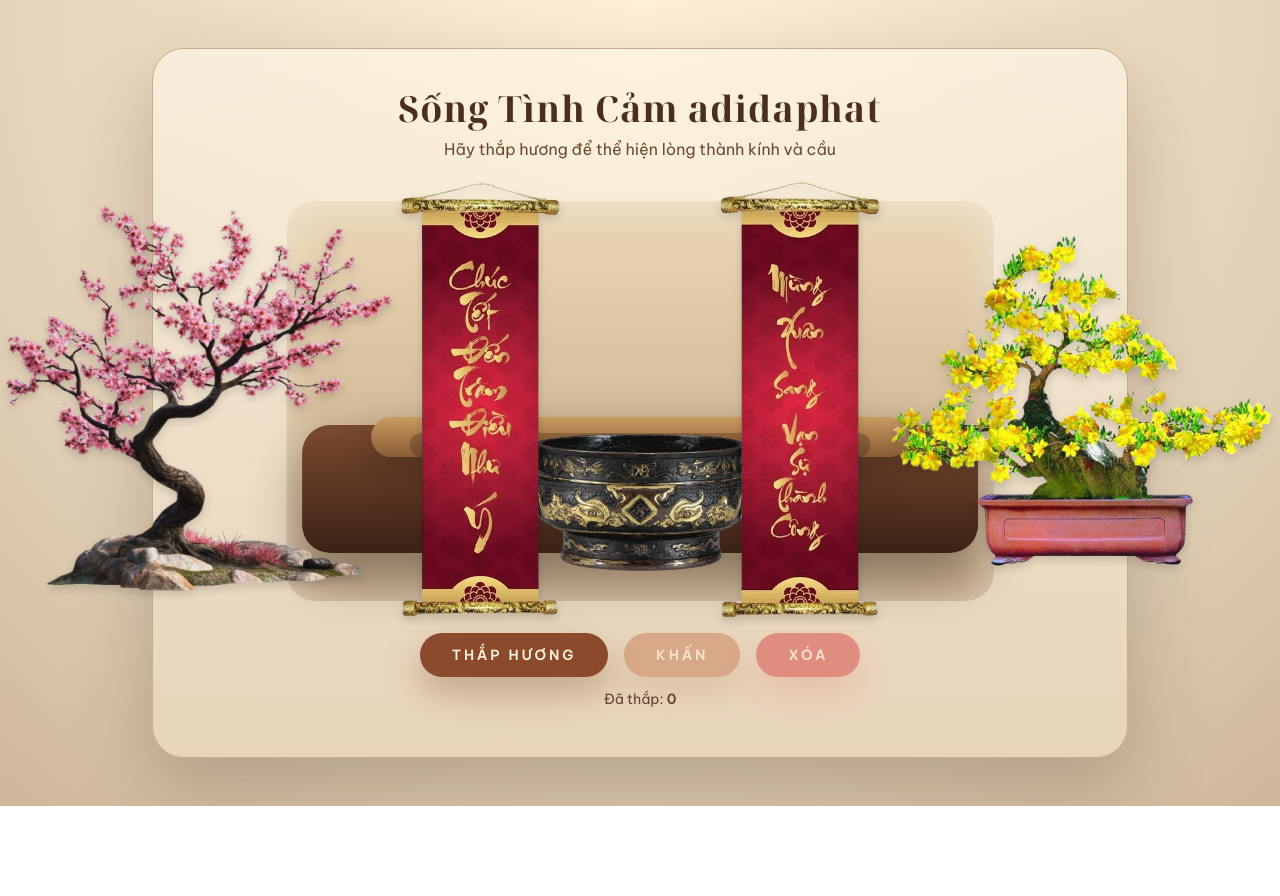
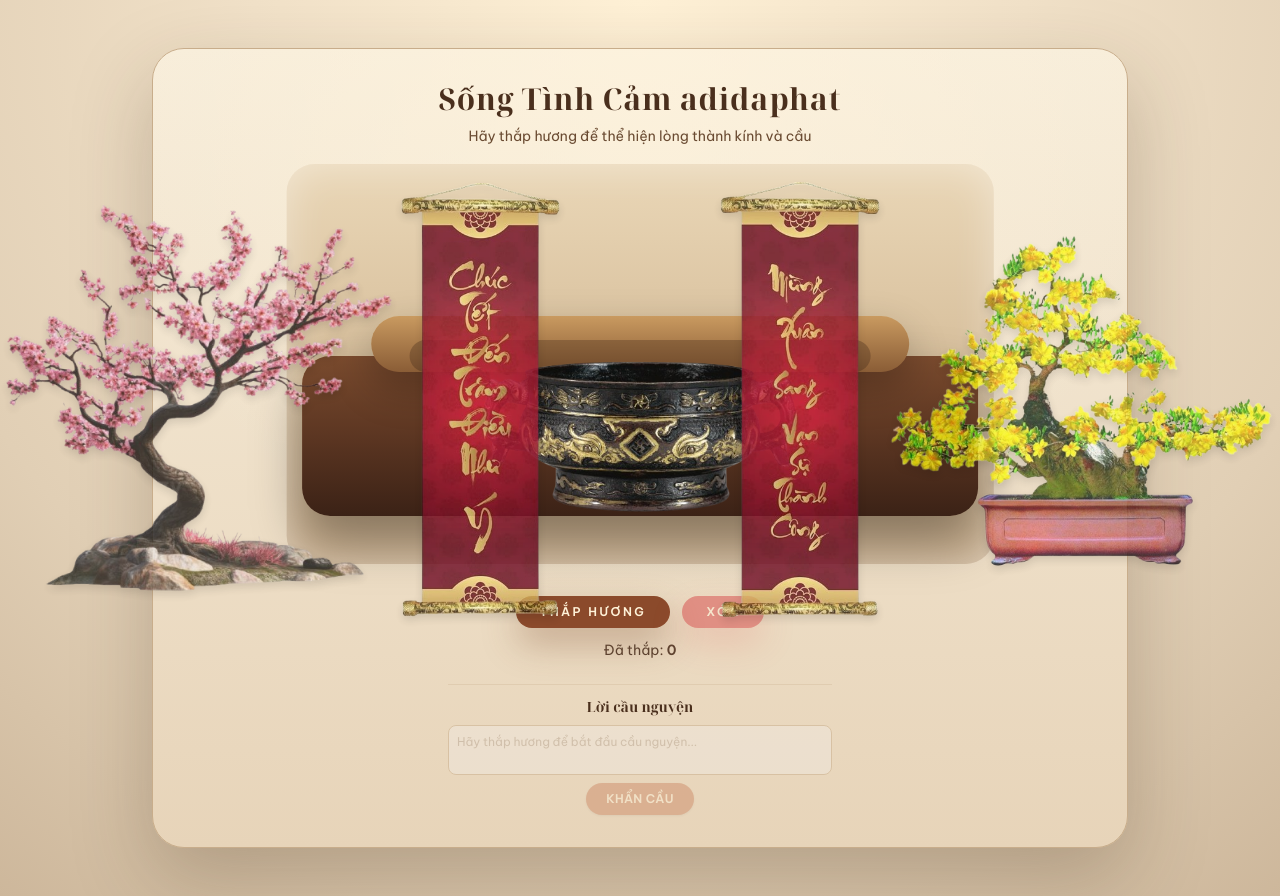
Before and after one commit to UncPham/stc_pray, a Next.js app: page / in a window 1280 px wide. Before the commit the page ends 806 px from the top, so only its background shows below. Built offline with nearby package versions, Linux system fonts and the light colour scheme.

Commit message:
Refactor prayer input handling and update layout styles for improved user experience

```diff
--- a/src/app/globals.css
+++ b/src/app/globals.css
@@ -23,40 +23,84 @@ body {
   background: var(--background);
   color: var(--foreground);
   font-family: Arial, Helvetica, sans-serif;
+  overflow-x: hidden;
+}
+
+/* Responsive container utilities */
+@media (max-width: 640px) {
+  .prayer-container {
+    min-height: calc(100vh - 2rem);
+  }
+}
+
+@media (min-width: 640px) and (max-width: 1024px) {
+  .prayer-container {
+    min-height: calc(100vh - 3rem);
+  }
+}
+
+@media (min-width: 1024px) {
+  .prayer-container {
+    min-height: calc(100vh - 6rem);
+  }
 }
 
 .incense-stick {
   position: absolute;
-  width: 8px;
-  height: 130px;
+  width: 6px;
+  height: 110px;
   border-radius: 6px;
   background: linear-gradient(180deg, #c77a55 0%, #a75d3b 45%, #6c3b23 100%);
   box-shadow: 0 10px 18px rgba(34, 20, 12, 0.35);
   transform-origin: bottom center;
 }
 
+@media (min-width: 640px) {
+  .incense-stick {
+    width: 8px;
+    height: 130px;
+  }
+}
+
 .incense-band {
   position: absolute;
   left: 50%;
-  top: 18px;
-  width: 12px;
-  height: 8px;
+  top: 14px;
+  width: 10px;
+  height: 6px;
   transform: translateX(-50%);
   border-radius: 6px;
   background: linear-gradient(180deg, #f3d2c2 0%, #d5a48c 100%);
   opacity: 0.9;
 }
 
+@media (min-width: 640px) {
+  .incense-band {
+    top: 18px;
+    width: 12px;
+    height: 8px;
+  }
+}
+
 .incense-ember {
   position: absolute;
   left: 50%;
-  top: -6px;
-  width: 14px;
-  height: 14px;
+  top: -5px;
+  width: 12px;
+  height: 12px;
   transform: translateX(-50%);
   border-radius: 50%;
   background: radial-gradient(circle, #ffefb2 0%, #ffad52 40%, #d14a20 75%);
-  box-shadow: 0 0 18px rgba(255, 170, 90, 0.9);
+  box-shadow: 0 0 15px rgba(255, 170, 90, 0.9);
+}
+
+@media (min-width: 640px) {
+  .incense-ember {
+    top: -6px;
+    width: 14px;
+    height: 14px;
+    box-shadow: 0 0 18px rgba(255, 170, 90, 0.9);
+  }
 }
 
 .ritual-layer {
--- a/src/app/layout.tsx
+++ b/src/app/layout.tsx
@@ -13,8 +13,8 @@ const geistMono = Geist_Mono({
 });
 
 export const metadata: Metadata = {
-  title: "Create Next App",
-  description: "Generated by create next app",
+  title: "STC PRAY",
+  description: "Generated by STC PRAY",
   icons: {
     icon: '/icon.jpg',
   },
--- a/src/app/page.tsx
+++ b/src/app/page.tsx
@@ -22,23 +22,12 @@ const BASE_Y = 12;
 const ANIMATION_DURATION = 1000; // Khớp với CSS animation ritual-move (2.6s)
 const CHANT_DURATION = 60000; // 60 seconds for chant mode
 
-// Sample prayer text - can be used as reference
-const SAMPLE_PRAYER = [
-  "Nam mô A Di Đà Phật",
-  "Con xin hướng về Phật Tổ",
-  "Cầu mong gia đình bình an",
-  "Sức khỏe dồi dào",
-  "Vạn sự như ý",
-];
-
 export default function Home() {
   const [count, setCount] = useState(0);
   const [pending, setPending] = useState(0);
   const [animating, setAnimating] = useState(false);
   const [isChanting, setIsChanting] = useState(false);
-  const [showPrayerInput, setShowPrayerInput] = useState(false);
-  const [prayerText, setPrayerText] = useState<string[]>([]);
-  const [newPrayerLine, setNewPrayerLine] = useState("");
+  const [prayerText, setPrayerText] = useState("");
   const animatingRef = useRef(false);
   const chantTimerRef = useRef<NodeJS.Timeout | null>(null);
 
@@ -70,41 +59,23 @@ export default function Home() {
     animatingRef.current = false;
   };
 
-  const handleOpenPrayerInput = () => {
-    setShowPrayerInput(true);
-  };
-
-  const handleClosePrayerInput = () => {
-    setShowPrayerInput(false);
-    setNewPrayerLine("");
-  };
-
-  const handleAddPrayerLine = () => {
-    if (newPrayerLine.trim()) {
-      setPrayerText([...prayerText, newPrayerLine.trim()]);
-      setNewPrayerLine("");
-    }
-  };
-
-  const handleRemovePrayerLine = (index: number) => {
-    setPrayerText(prayerText.filter((_, i) => i !== index));
-  };
-
-  const handleUseSamplePrayer = () => {
-    setPrayerText(SAMPLE_PRAYER);
-  };
-
-  const handleClearAll = () => {
-    setPrayerText([]);
-  };
-
   const handleChant = () => {
-    setShowPrayerInput(false);
+    if (!prayerText.trim()) return;
     setIsChanting(true);
     // Auto close after CHANT_DURATION
     chantTimerRef.current = setTimeout(() => {
       setIsChanting(false);
     }, CHANT_DURATION);
+  };
+
+  const handlePrayerSubmit = () => {
+    handleChant();
+  };
+
+  const handlePrayerKeyPress = (e: React.KeyboardEvent) => {
+    if (e.key === 'Enter') {
+      handleChant();
+    }
   };
 
   const handleCompleteChant = () => {
@@ -122,15 +93,20 @@ export default function Home() {
     };
   }, []);
 
+  // Phân bố nhang theo cung tròn trên miệng lư hương, tránh chồng lấn
   const visibleSticks = useMemo(() => {
     const visibleCount = Math.min(count, MAX_STICKS);
+    const STICK_SPACING = 1; // Khoảng cách giữa các que hương
+    const TOTAL_WIDTH = (visibleCount - 1) * STICK_SPACING;
+    // Đặt y để các que hương cắm vào đúng mép trên của nền lư hương (bottom-8/sm:bottom-12)
+    // h-48 = 192px, bottom-8 = 32px => y = 32px
+    // sm:h-56 = 224px, sm:bottom-12 = 48px => y = 48px (có thể responsive sau)
+    const BASE_Y = 93; // px, tương ứng bottom-8
     return Array.from({ length: visibleCount }, (_, index) => {
-      const column = index % GRID_COLUMNS;
-      const row = Math.floor(index / GRID_COLUMNS);
-      const gridWidth = (GRID_COLUMNS - 1) * GRID_SPACING_X;
-      const x = -gridWidth / 2 + column * GRID_SPACING_X;
-      const y = BASE_Y + row * GRID_SPACING_Y;
-      const rotate = ((index * 7) % 10) - 5;
+      const x = -TOTAL_WIDTH / 2 + index * STICK_SPACING;
+      const y = BASE_Y;
+      // Nghiêng trái/phải ngẫu nhiên trong khoảng -8 đến 8 độ
+      const rotate = (Math.random() - 0.5) * 60;
       return { x, y, rotate };
     });
   }, [count]);
@@ -139,107 +115,6 @@ export default function Home() {
     <div
       className={`${bodyFont.className} min-h-screen bg-[#efe4d2] text-[#3d2a1a]`}
     >
-      {/* Prayer Input Modal */}
-      {showPrayerInput && (
-        <div className="fixed inset-0 z-50 flex items-center justify-center p-4">
-          <div
-            className="absolute inset-0 bg-black/40 backdrop-blur-sm"
-            onClick={handleClosePrayerInput}
-          />
-
-          <div className="relative z-10 w-full max-w-2xl rounded-3xl border border-[#c8ad8b] bg-gradient-to-b from-[#f7edda] to-[#e7d4b9] p-8 shadow-2xl">
-            <div className={`${titleFont.className} mb-2 text-center text-2xl font-semibold text-[#4a2f1d]`}>
-              Soạn lời cầu nguyện
-            </div>
-            <p className="mb-6 text-center text-sm text-[#6a4b32]/80">
-              Hãy tự do ghi lời khấn của riêng bạn
-            </p>
-
-            {/* Prayer lines list */}
-            <div className="mb-6 max-h-64 space-y-2 overflow-y-auto rounded-2xl bg-white/40 p-4">
-              {prayerText.length === 0 ? (
-                <div className="space-y-3 py-4 text-center">
-                  <p className="text-sm text-[#6a4b32]/60">
-                    Chưa có lời cầu nguyện
-                  </p>
-                  <button
-                    onClick={handleUseSamplePrayer}
-                    className="text-xs text-[#8b4a2b] hover:text-[#9c5a36] underline"
-                  >
-                    Hoặc dùng mẫu tham khảo
-                  </button>
-                </div>
-              ) : (
-                prayerText.map((line, index) => (
-                  <div
-                    key={index}
-                    className="flex items-center gap-3 rounded-xl bg-white/60 px-4 py-3 shadow-sm"
-                  >
-                    <span className="flex-1 text-[#3d2a1a]">{line}</span>
-                    <button
-                      onClick={() => handleRemovePrayerLine(index)}
-                      className="text-red-700/60 hover:text-red-700 transition"
-                      title="Xóa dòng này"
-                    >
-                      ✕
-                    </button>
-                  </div>
-                ))
-              )}
-            </div>
-
-            {/* Add new line */}
-            <div className="mb-6 flex gap-2">
-              <input
-                type="text"
-                value={newPrayerLine}
-                onChange={(e) => setNewPrayerLine(e.target.value)}
-                onKeyPress={(e) => e.key === 'Enter' && handleAddPrayerLine()}
-                placeholder="Nhập lời cầu nguyện..."
-                className="flex-1 rounded-full border border-[#c8ad8b] bg-white/60 px-6 py-3 text-[#3d2a1a] placeholder:text-[#6a4b32]/40 focus:border-[#8b4a2b] focus:outline-none focus:ring-2 focus:ring-[#8b4a2b]/20"
-              />
-              <button
-                onClick={handleAddPrayerLine}
-                disabled={!newPrayerLine.trim()}
-                className="rounded-full bg-[#8b4a2b] px-6 py-3 text-sm font-semibold text-[#fff2d8] shadow-lg transition hover:bg-[#9c5a36] disabled:opacity-40 disabled:cursor-not-allowed"
-              >
-                Thêm
-              </button>
-            </div>
-
-            {/* Action buttons */}
-            <div className="flex flex-wrap gap-3">
-              <button
-                onClick={handleClearAll}
-                disabled={prayerText.length === 0}
-                className="flex-1 min-w-[120px] rounded-full border-2 border-red-700/30 bg-transparent px-4 py-3 text-sm font-semibold text-red-700 transition hover:bg-red-700/10 disabled:opacity-30 disabled:cursor-not-allowed"
-              >
-                Xóa tất cả
-              </button>
-              <button
-                onClick={handleUseSamplePrayer}
-                className="flex-1 min-w-[120px] rounded-full border-2 border-[#8b4a2b]/30 bg-transparent px-4 py-3 text-sm font-semibold text-[#8b4a2b] transition hover:bg-[#8b4a2b]/10"
-              >
-                Dùng mẫu
-              </button>
-              <button
-                onClick={handleClosePrayerInput}
-                className="flex-1 min-w-[120px] rounded-full bg-[#c77a55] px-4 py-3 text-sm font-semibold text-[#fff2d8] shadow-lg transition hover:bg-[#d68b66]"
-              >
-                Đóng
-              </button>
-              <button
-                onClick={handleChant}
-                disabled={prayerText.length === 0}
-                className="flex-1 min-w-[120px] rounded-full bg-[#8b4a2b] px-4 py-3 text-sm font-semibold uppercase tracking-wide text-[#fff2d8] shadow-lg transition hover:bg-[#9c5a36] disabled:opacity-40 disabled:cursor-not-allowed"
-              >
-                Bắt đầu khấn
-              </button>
-            </div>
-          </div>
-        </div>
-      )}
-
       {/* Prayer Chant Overlay */}
       {isChanting && (
         <div className="fixed inset-0 z-50 flex items-center justify-center">
@@ -267,17 +142,11 @@ export default function Home() {
           {/* Prayer text container */}
           <div className="relative z-10 max-w-2xl px-8 text-center">
             <div className="space-y-6">
-              {prayerText.map((line, index) => (
               <div
-                  key={index}
                 className={`${titleFont.className} prayer-text-line text-3xl sm:text-4xl md:text-5xl font-bold text-[#ffd700] tracking-wide`}
-                  style={{
-                    animationDelay: `${index * 0.4}s`,
-                  }}
               >
-                  {line}
+                {prayerText}
               </div>
-              ))}
             </div>
 
             {/* Complete button */}
@@ -296,59 +165,51 @@ export default function Home() {
         <div className="absolute inset-0 opacity-[0.18] bg-[radial-gradient(circle_at_20%_20%,_#ffffff_0px,_transparent_120px)]" />
 
         {/* Cây trang trí bên trái */}
-        <div className="pointer-events-none fixed left-0 top-1/2 z-10 hidden -translate-y-1/2 items-center lg:flex">
-          <img src="/dao.png" alt="Hoa đào" className="w-100 xl:w-100 drop-shadow-lg" />
-          <img src="/the1.png" alt="Hoa mai" className="w-40 xl:w-40 drop-shadow-lg" />
+        <div className="pointer-events-none fixed left-0 top-1/2 z-10 hidden -translate-y-1/2 items-center xl:flex">
+          <img src="/dao.png" alt="Hoa đào" className="w-80 xl:w-100 drop-shadow-lg opacity-80" />
+          <img src="/the1.png" alt="Hoa mai" className="w-32 xl:w-40 drop-shadow-lg opacity-80" />
         </div>
 
         {/* Cây trang trí bên phải */}
-        <div className="pointer-events-none fixed right-0 top-1/2 z-10 hidden -translate-y-1/2 items-center lg:flex">
-          <img src="/the2.png" alt="Hoa mai" className="w-40 xl:w-40 drop-shadow-lg" />
-          <img src="/mai.png" alt="Hoa mai" className="w-100 xl:w-100 drop-shadow-lg" />
+        <div className="pointer-events-none fixed right-0 top-1/2 z-10 hidden -translate-y-1/2 items-center xl:flex">
+          <img src="/the2.png" alt="Hoa mai" className="w-32 xl:w-40 drop-shadow-lg opacity-80" />
+          <img src="/mai.png" alt="Hoa mai" className="w-80 xl:w-100 drop-shadow-lg opacity-80" />
         </div>
 
-        <div className="relative mx-auto flex min-h-screen w-full max-w-5xl flex-col items-center justify-center px-6 py-12">
-          <div className="relative w-full overflow-hidden rounded-[32px] border border-[#c8ad8b] bg-gradient-to-b from-[#f7edda] to-[#e7d4b9] shadow-[0_30px_80px_rgba(60,38,20,0.25)]">
+        <div className="relative mx-auto flex min-h-screen w-full max-w-5xl flex-col items-center justify-center px-4 py-8 lg:px-6 lg:py-12">
+          <div className="relative w-full overflow-hidden rounded-[24px] lg:rounded-[32px] border border-[#c8ad8b] bg-gradient-to-b from-[#f7edda] to-[#e7d4b9] shadow-[0_30px_80px_rgba(60,38,20,0.25)]">
             <div className="absolute inset-0 bg-[radial-gradient(circle_at_top,_#fff4de_0%,_transparent_60%)] opacity-70" />
 
-            <div className="relative px-8 py-10 sm:px-12">
-              <div className="flex flex-col items-center gap-2 text-center">
+            <div className="relative px-4 py-4 sm:px-6 sm:py-6 lg:px-8 lg:py-8">
+              <div className="flex flex-col items-center gap-2 text-center mb-4">
                 <div
-                  className={`${titleFont.className} text-3xl font-semibold tracking-wide text-[#4a2f1d] sm:text-4xl`}
+                  className={`${titleFont.className} text-xl font-semibold tracking-wide text-[#4a2f1d] sm:text-2xl lg:text-3xl`}
                 >
                   Sống Tình Cảm adidaphat
                 </div>
-                <p className="max-w-xl text-sm text-[#6a4b32] sm:text-base">
+                <p className="max-w-xl text-xs text-[#6a4b32] sm:text-sm leading-relaxed">
                   Hãy thắp hương để thể hiện lòng thành kính và cầu
                 </p>
               </div>
 
-              <div className="mt-10 flex flex-col items-center gap-8">
-                <div className="relative h-[400px] w-full max-w-3xl">
+              <div className="flex flex-col items-center gap-4">
+                    <div className="relative h-[380px] sm:h-[480px] lg:h-[400px] w-full max-w-2xl lg:max-w-3xl">
                       <div className="absolute left-1/2 top-0 h-full w-[92%] -translate-x-1/2 rounded-[28px] bg-gradient-to-b from-[#ead7b7] via-[#d7bf9c] to-[#c8ad8b] shadow-[inset_0_0_40px_rgba(255,255,255,0.4)]" />
 
-                  {(count > 0 || animating) && (
-                    <div className={`pointer-events-none absolute inset-x-0 top-6 z-30 flex justify-center ${isChanting ? 'chant-smoke-intense' : ''}`}>
-                      <div className="relative h-48 w-64">
-                        <span className="smoke s1" />
-                        <span className="smoke s2" />
-                        <span className="smoke s3" />
-                      </div>
-                    </div>
-                  )}
+                      {/* Smoke is now rendered per incense-stick */}
 
-                  <div className="absolute bottom-12 left-1/2 h-32 w-[88%] -translate-x-1/2 rounded-[28px] bg-gradient-to-b from-[#7a4b2e] via-[#5c3622] to-[#3b2216] shadow-[0_24px_50px_rgba(0,0,0,0.35)]" />
-                  <div className="absolute bottom-36 left-1/2 h-10 w-[70%] -translate-x-1/2 rounded-full bg-gradient-to-b from-[#c99a60] to-[#8a5d36] shadow-[0_16px_40px_rgba(0,0,0,0.25)]" />
-                  <div className="absolute bottom-36 left-1/2 h-6 w-[60%] -translate-x-1/2 rounded-full bg-[#3a2416] opacity-30" />
+                      <div className="absolute bottom-8 sm:bottom-12 left-1/2 h-32 sm:h-40 w-[88%] -translate-x-1/2 rounded-[20px] sm:rounded-[28px] bg-gradient-to-b from-[#7a4b2e] via-[#5c3622] to-[#3b2216] shadow-[0_24px_50px_rgba(0,0,0,0.35)]" />
+                      <div className="absolute bottom-36 sm:bottom-48 left-1/2 h-10 sm:h-14 w-[70%] -translate-x-1/2 rounded-full bg-gradient-to-b from-[#c99a60] to-[#8a5d36] shadow-[0_16px_40px_rgba(0,0,0,0.25)]" />
+                      <div className="absolute bottom-36 sm:bottom-48 left-1/2 h-6 sm:h-8 w-[60%] -translate-x-1/2 rounded-full bg-[#3a2416] opacity-30" />
 
-                  <div className="absolute -bottom-12 left-1/2 h-80 w-120 -translate-x-1/2">
+                      <div className="absolute -bottom-4 sm:-bottom-8 left-1/2 h-64 sm:h-80 w-60 sm:w-80 -translate-x-1/2">
                         <img
                           src="/44231867881905f166bf4ffeb9fde2cd-removebg-preview.png"
                           alt="Lư hương"
-                      className="absolute inset-0 h-full w-full object-contain"
+                          className="absolute bottom-0 left-0 h-full w-full object-contain"
                         />
 
-                    <div className="absolute left-1/2 top-0 h-[120px] w-40 -translate-x-1/2">
+                        <div className="absolute left-1/2 top-8 sm:top-0 h-[160px] sm:h-[200px] w-32 sm:w-40 -translate-x-1/2">
                           {visibleSticks.map((pos, index) => (
                             <div
                               key={`${pos.x}-${pos.y}-${index}`}
@@ -359,6 +220,10 @@ export default function Home() {
                                 transform: `translateX(-50%) rotate(${pos.rotate}deg)`,
                               }}
                             >
+                              {/* Smoke on top of incense stick, moved higher */}
+                              <span className="smoke s1" style={{ position: 'absolute', top: '-100px', left: '50%', transform: 'translateX(-50%)' }} />
+                              <span className="smoke s2" style={{ position: 'absolute', top: '-100px', left: '50%', transform: 'translateX(-50%)' }} />
+                              <span className="smoke s3" style={{ position: 'absolute', top: '-100px', left: '50%', transform: 'translateX(-50%)' }} />
                               <span className="incense-band" />
                               <span className={`incense-ember ${isChanting ? 'chant-ember-glow' : ''}`} />
                             </div>
@@ -377,32 +242,51 @@ export default function Home() {
                       )}
                     </div>
 
-                <div className="flex flex-col items-center gap-3 pb-2">
-                  <div className="flex gap-4">
+                <div className="flex flex-col items-center gap-3 mt-4">
+                  <div className="flex gap-3">
                     <button
                       onClick={handleLight}
-                      disabled={isChanting || showPrayerInput}
-                      className="rounded-full bg-[#8b4a2b] px-8 py-3 text-sm font-semibold uppercase tracking-[0.2em] text-[#fff2d8] shadow-[0_15px_35px_rgba(120,70,40,0.35)] transition hover:-translate-y-[1px] hover:bg-[#9c5a36] active:translate-y-[1px] disabled:opacity-50 disabled:cursor-not-allowed disabled:hover:translate-y-0"
-                    >
+                      disabled={isChanting}
+                      className="rounded-full bg-[#8b4a2b] px-4 sm:px-6 py-2 text-xs font-semibold uppercase tracking-[0.2em] text-[#fff2d8] shadow-[0_15px_35px_rgba(120,70,40,0.35)] transition hover:-translate-y-[1px] hover:bg-[#9c5a36] active:translate-y-[1px] disabled:opacity-50 disabled:cursor-not-allowed disabled:hover:translate-y-0">
                       Thắp hương
                     </button>
                     <button
-                      onClick={handleOpenPrayerInput}
-                      disabled={isChanting || showPrayerInput || count === 0}
-                      className="rounded-full bg-[#c77a55] px-8 py-3 text-sm font-semibold uppercase tracking-[0.2em] text-[#fff2d8] shadow-[0_15px_35px_rgba(150,90,60,0.35)] transition hover:-translate-y-[1px] hover:bg-[#d68b66] active:translate-y-[1px] disabled:opacity-50 disabled:cursor-not-allowed disabled:hover:translate-y-0"
-                    >
-                      Khấn
-                    </button>
-                    <button
                       onClick={handleReset}
-                      disabled={isChanting || showPrayerInput || count === 0}
-                      className="rounded-full bg-[#d64545] px-8 py-3 text-sm font-semibold uppercase tracking-[0.2em] text-[#fff2d8] shadow-[0_15px_35px_rgba(214,69,69,0.35)] transition hover:-translate-y-[1px] hover:bg-[#e55555] active:translate-y-[1px] disabled:opacity-50 disabled:cursor-not-allowed disabled:hover:translate-y-0"
+                      disabled={isChanting || count === 0}
+                      className="rounded-full bg-[#d64545] px-4 sm:px-6 py-2 text-xs font-semibold uppercase tracking-[0.2em] text-[#fff2d8] shadow-[0_15px_35px_rgba(214,69,69,0.35)] transition hover:-translate-y-[1px] hover:bg-[#e55555] active:translate-y-[1px] disabled:opacity-50 disabled:cursor-not-allowed disabled:hover:translate-y-0"
                     >
                       Xóa
                     </button>
                   </div>
                   <div className="text-sm text-[#5e4330]">
                     Đã thắp: <span className="font-semibold">{count}</span>
+                  </div>
+                </div>
+
+                {/* Prayer Input Form - Simplified */}
+                <div className="w-full max-w-sm border-t border-[#c8ad8b]/30 pt-3 mt-2">
+                  <div className={`${titleFont.className} mb-2 text-center text-sm font-semibold text-[#4a2f1d]`}>
+                    Lời cầu nguyện
+                  </div>
+                  <div className="mb-2 flex gap-1">
+                    <textarea
+                      value={prayerText}
+                      onChange={(e) => setPrayerText(e.target.value)}
+                      onKeyPress={handlePrayerKeyPress}
+                      placeholder={count === 0 ? "Hãy thắp hương để bắt đầu cầu nguyện..." : "Nhập lời cầu nguyện của bạn..."}
+                      rows={2}
+                      disabled={count === 0}
+                      className="flex-1 rounded-lg border border-[#c8ad8b] bg-white/60 px-2 py-2 text-xs text-[#3d2a1a] placeholder:text-[#6a4b32]/40 focus:border-[#8b4a2b] focus:outline-none focus:ring-1 focus:ring-[#8b4a2b]/20 resize-none disabled:opacity-50 disabled:cursor-not-allowed disabled:bg-gray-100/60"
+                    />
+                  </div>
+                  <div className="flex justify-center">
+                    <button
+                      onClick={handlePrayerSubmit}
+                      disabled={count === 0 || !prayerText.trim()}
+                      className="rounded-full bg-[#c77a55] px-5 py-2 text-xs font-semibold uppercase tracking-wide text-[#fff2d8] shadow transition hover:bg-[#d68b66] disabled:opacity-40 disabled:cursor-not-allowed"
+                    >
+                      Khẩn cầu
+                    </button>
                   </div>
                 </div>
               </div>
```
Also changed, not shown: public/44231867881905f166bf4ffeb9fde2cd-removebg-preview.png. Lines whose indentation alone changed are shown as unchanged.
